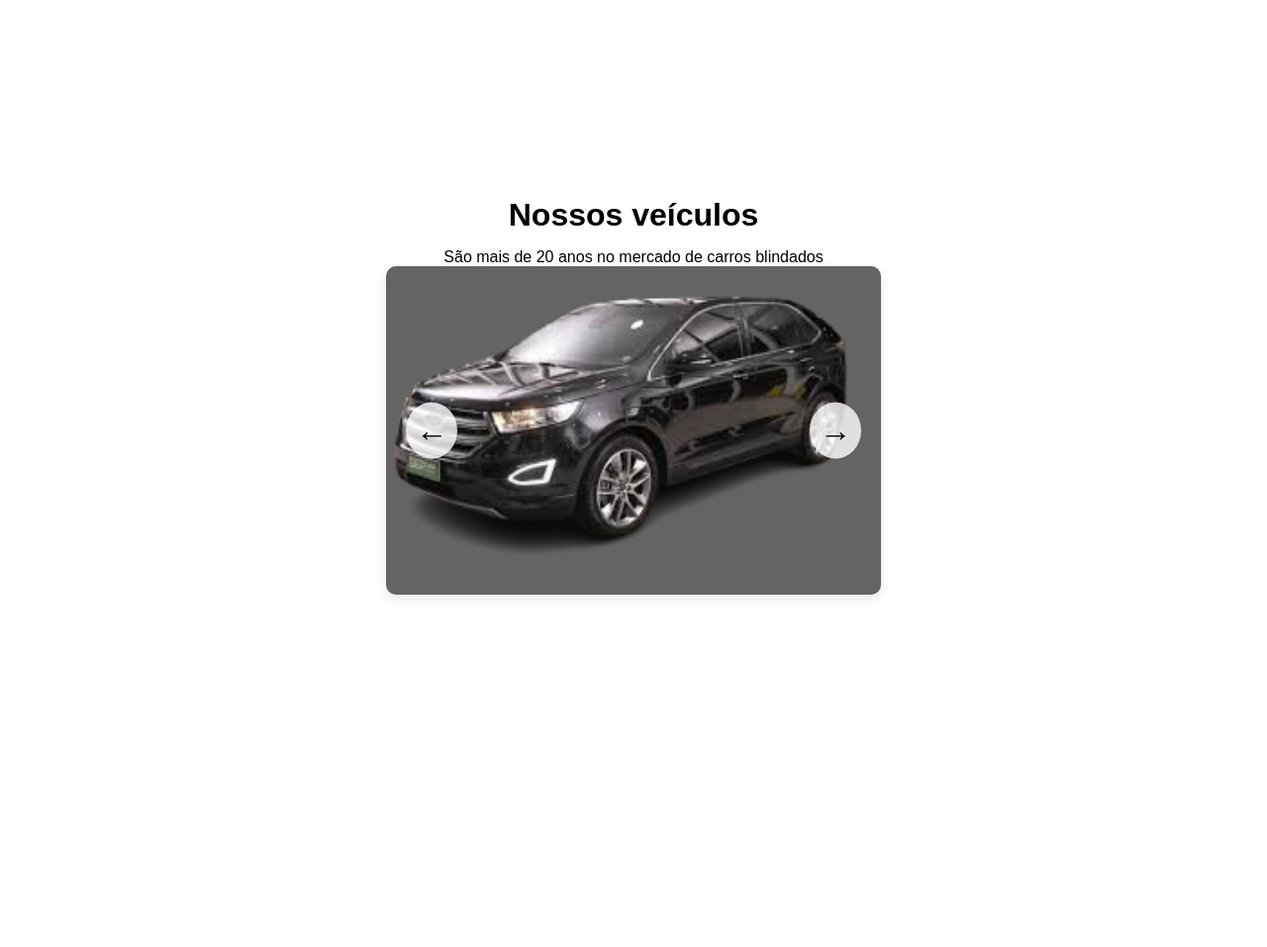
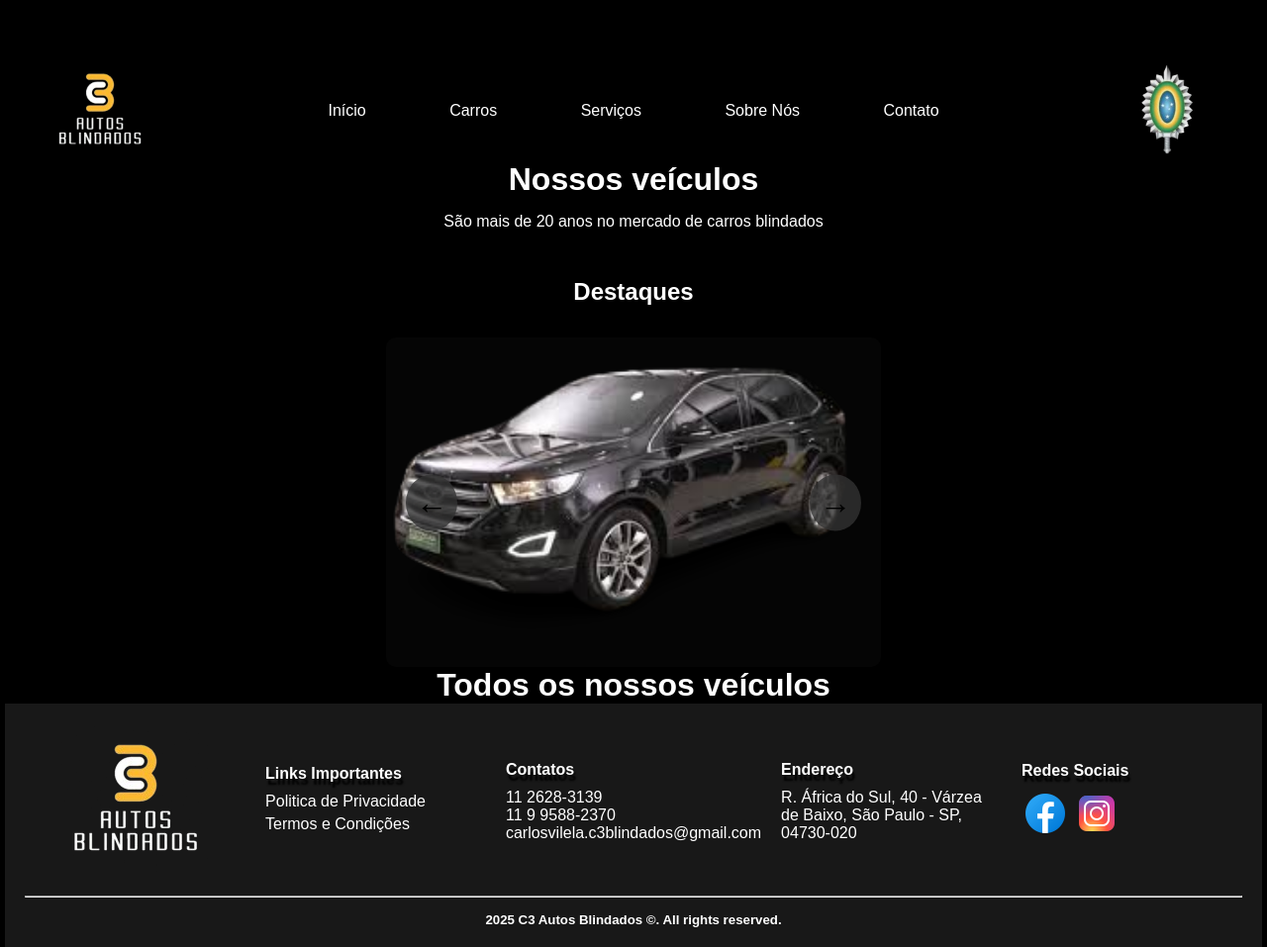
Before and after one commit to gabrieukk/pageCars, a plain HTML site: page GabrielPage_C3/public/index.html in a window 1280 px wide. Shown: the whole page at 99% size. Before the commit the page ends 800 px from the top, so only its background shows below. Drawn offline with Linux system fonts and the light colour scheme.

Commit message:
Segundo Commit - Domingo 27.04

```diff
--- a/GabrielPage_C3/public/assets/css/style.css
+++ b/GabrielPage_C3/public/assets/css/style.css
@@ -1,3 +1,12 @@
+body {
+  font-family: Arial, sans-serif;
+  display: flex;
+  justify-content: center;
+  align-items: center;
+  height: 100vh;
+  background-color: black;
+}
+
 .column{
     display: flex;
     flex-direction: column;
@@ -13,21 +22,91 @@
     row-gap: 15px;
 }
 
-  body {
-    font-family: Arial, sans-serif;
-    margin: 0;
-    padding: 0;
-    display: flex;
-    justify-content: center;
-    align-items: center;
-    height: 100vh;
-  }
+/*Css do Cabeçalho*/
+.container {
+  max-width: 1280px;
+  margin: auto;
+  transition: 1s;
+}
 
+.flex {
+  display: flex;
+  align-items: center;
+  justify-content: space-between;
+  transition: 1s;
+}
+
+.flex img {
+  height: 100px;
+}
+
+header {
+  width: 100%;
+  padding: 60px 4%;
+  position: fixed;
+  top: 0;
+  left: 0;
+  transition: 0.5s ease-in-out;
+}
+
+header.rolagem {
+  background-color: #181818;
+  padding: 10px 4%;
+  transition: 1s;
+}
+
+header.rolagem img {
+  height: 50px;
+  transition: 1s;
+}
+
+header.rolagem a {
+  font-size: 14px;
+  transition: 1s;
+}
+
+header.rolagem a:hover {
+  font-size: 18px;
+  color: #ffe96b;
+  transition: 0.5s;
+}
+
+header ul {
+  list-style-type: none;
+  transition: 1s;
+}
+
+header ul li {
+  display: inline-block;
+  margin: 0 40px;
+  transition: 1s;
+}
+
+header ul li a {
+  color: #fff;
+  text-shadow: 2px 6px 2px black;
+  transition: 1s;
+}
+
+header ul li a:hover {
+  font-size: 20px;
+  color: #ffe96b;
+  transition: 0.5s;
+}
+
+.car-text{
+  margin-top: 20rem;
+  margin-bottom: 2rem;
+  color: #fff;
+  row-gap: 3rem;
+}
+
+/*Css do Carrosel */
   .carousel-container {
     position: relative;
     width: 500px;
     height: auto;
-    background-color: #646464;
+    background-color: rgba(100, 100, 100, 0.05);
     overflow: hidden;
     border-radius: 10px;
     box-shadow: 0 4px 12px rgba(0, 0, 0, 0.1);
@@ -49,7 +128,7 @@
     top: 50%;
     transform: translateY(-50%);
     font-size: 2rem;
-    background-color: rgba(255, 255, 255, 0.8);
+    background-color: rgba(51, 51, 51, 0.8);
     border: none;
     cursor: pointer;
     z-index: 10;
@@ -59,7 +138,7 @@
   }
 
   .arrow:hover {
-    background-color: rgba(255, 255, 255, 1);
+    background-color: rgb(136, 136, 136);
   }
 
   .arrow-left {
@@ -69,3 +148,85 @@
   .arrow-right {
     right: 20px;
   }
+
+/*Estilização do contêiner-cards*/
+.cars{
+  color: #fff;
+}
+
+/*Css do Rodapé */
+  .footer {
+    background-color: #181818;
+    color: white;
+    padding: 20px;
+  }
+
+  .footer-container {
+    display: flex;
+    flex-wrap: wrap;
+    justify-content: space-between;
+    align-items: center;
+  }
+
+  .footer-logo {
+    flex: 1;
+    text-align: center;
+    margin-bottom: 20px;
+  }
+
+  .footer-logo img {
+    max-height: 250px;
+  }
+
+  .footer-section {
+    flex: 1;
+    margin-bottom: 15px;
+    margin-left: 20px;
+  }
+
+  .footer-section p {
+    transition: 0.5s;
+  }
+
+  .footer-section p:hover {
+    color: #ffe96b;
+  }
+
+  .footer-section h4 {
+    margin-bottom: 10px;
+    text-shadow: 2px 6px 2px black;
+  }
+
+  .footer-section a {
+    color: #fff;
+    text-decoration: none;
+    transition: 0.5s;
+  }
+
+  .footer-section a:hover {
+    color: #ffe96b;
+  }
+
+  .footer-section ul {
+    list-style: none;
+    padding: 0;
+  }
+
+  .footer-section ul li {
+    margin-bottom: 5px;
+  }
+
+  .footer-section ul li a {
+    color: #fff;
+    text-decoration: none;
+    transition: 0.5s;
+  }
+
+  .footer-section ul li a:hover {
+    color: #ffe96b;
+  }
+
+  .linha2 {
+    text-align: center;
+    padding-top: 15px;
+  }
--- a/GabrielPage_C3/public/index.html
+++ b/GabrielPage_C3/public/index.html
@@ -4,32 +4,111 @@
     <meta charset="UTF-8">
     <meta name="viewport" content="width=device-width, initial-scale=1.0">
     <title> Carros </title>
-    <script defer src="/public/assets/js/script.js"></script>
-    <link rel="stylesheet" href="/public/assets/css/style.css"">
-    <link rel="stylesheet" href="/public/assets/css/reset.css">
+    <script defer src="/GabrielPage_C3/public/assets/js/script.js"></script>
+    <link rel="stylesheet" href="/GabrielPage_C3/public/assets/css/style.css">
+    <link rel="stylesheet" href="/GabrielPage_C3/public/assets/css/reset.css">
 </head>
 
 <body>
-    <main class="column">
+    <main class="column flex-center">
 
-        <header></header>
+        <header id="header">
+            <div class="container">
+              <div class="flex">
+                <a href="#"><img src="/GabrielPage_C3/public/assets/images/logoMaior.png" alt="Logo C3" /></a>
 
-        <div class="flex-center column row-gap">
-            <h1> Nossos veículos </h1>
-            <p> São mais de 20 anos no mercado de carros blindados </p>
+                <nav>
+                  <ul>
+                    <li><a href="#">Início</a></li>
+                    <li><a href="">Carros</a></li>
+                    <li><a href="isac/isac.html">Serviços</a></li>
+                    <li><a href="">Sobre Nós</a></li>
+                    <li><a href="">Contato</a></li>
+                  </ul>
+                </nav>
+
+                <a href="https://www.eb.mil.br/" target="_blank">
+                    <img src= "/GabrielPage_C3/public/assets/images/exercito.png" alt="Logo Exercito Brasileiro"/>
+                </a>
+              </div>
+            </div>
+          </header>
+
+        <div class="car-text flex-center column">
+            <div class="flex-center column row-gap">
+                <h1> Nossos veículos </h1>
+                <p> São mais de 20 anos no mercado de carros blindados </p>
+            </div>
+            <div>
+                <h2>Destaques</h2>
+            </div>
         </div>
 
         <div class="carousel-container">
             <button class="arrow arrow-left" onclick="moveSlide(-1)">&#8592;</button>
             <div class="carousel-slide" id="carousel-slide">
-              <img src="/public/assets/images/fordedge.png" alt="Carro 1">
-              <img src="/public/assets/images/fordedge.png" alt="Carro 2">
-              <img src="/public/assets/images/fordedge.png" alt="Carro 3">
+              <img src="/GabrielPage_C3/public/assets/images/fordedge.png" alt="Carro 1">
+              <img src="/GabrielPage_C3/public/assets/images/fordedge.png" alt="Carro 2">
+              <img src="/GabrielPage_C3/public/assets/images/fordedge.png" alt="Carro 3">
             </div>
             <button class="arrow arrow-right" onclick="moveSlide(1)">&#8594;</button>
         </div>
 
-        <footer></footer>
+        <div class="cars">
+            <div>
+                <h1>Todos os nossos veículos</h1>
+            </div>
+        </div>
+
+        <footer class="footer">
+            <div class="footer-container">
+
+              <div class="footer-logo">
+                <img src="/GabrielPage_C3/public/assets/images/logoMaior.png" alt="Logotipo" />
+              </div>
+
+              <div class="footer-section">
+                <h4>Links Importantes</h4>
+                <ul>
+                  <li><a href="#link1">Politica de Privacidade</a></li>
+                  <li><a href="#link2">Termos e Condições</a></li>
+                </ul>
+              </div>
+
+              <div class="footer-section">
+                <h4>Contatos</h4>
+                <p>11 2628-3139</p>
+                <p>11 9 9588-2370</p>
+                <p>carlosvilela.c3blindados@gmail.com</p>
+              </div>
+
+              <div class="footer-section">
+                <h4>Endereço</h4>
+                <a href="https://maps.app.goo.gl/yejZwPafAhSSPEcj6"
+                  >R. África do Sul, 40 - Várzea de Baixo, São Paulo - SP,
+                  04730-020</a
+                >
+              </div>
+
+              <div class="footer-section">
+                <h4>Redes Sociais</h4>
+                <div>
+                  <a href="https://www.facebook.com/c3autosblindados" target="_blank">
+                    <img src="/GabrielPage_C3/public/assets/images/facebook.png" alt="facebook" />
+                  </a>
+                  <a href="https://www.instagram.com/c3autosblindados/" target="_blank">
+                    <img src="/GabrielPage_C3/public/assets/images/instagram.png" alt="Instagram" />
+                  </a>
+                </div>
+              </div>
+            </div>
+
+            <hr />
+
+            <div class="linha2">
+              <h5>2025 C3 Autos Blindados &copy;. All rights reserved.</h5>
+            </div>
+          </footer>
 
     </main>
 
```
